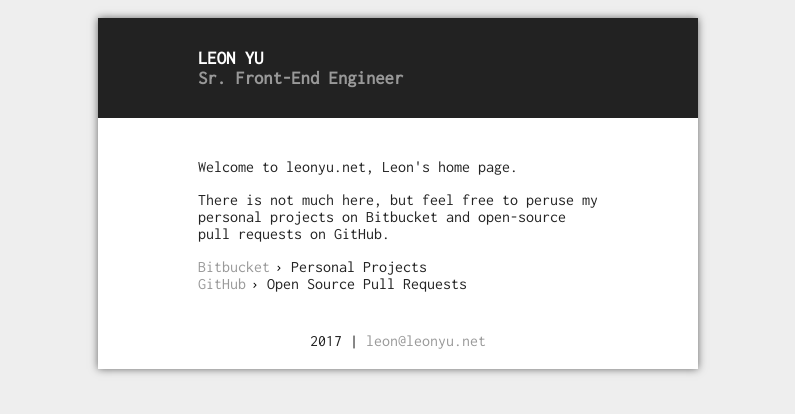
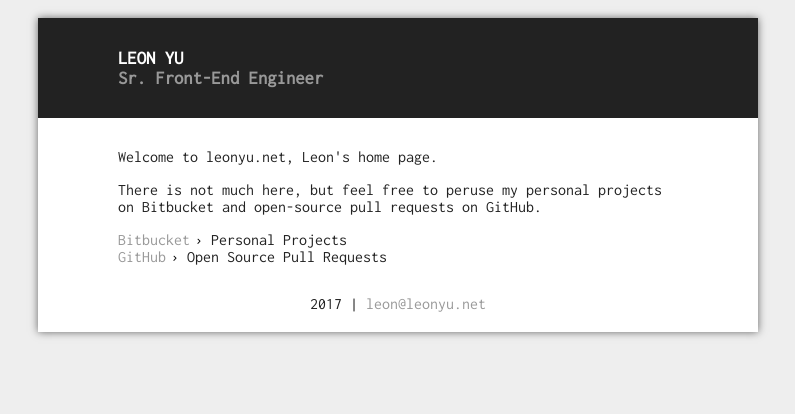
Before and after one commit to leonyu/www.leonyu.net, a plain HTML site: page index.html in a window 1280 px wide. Shown: the whole page, without its empty margins (242-1037 px from the left). Drawn offline with Linux system fonts and the light colour scheme.

Commit message:
Update styling

```diff
--- a/css/penguin.css
+++ b/css/penguin.css
@@ -32,8 +32,8 @@ body {
 }
 
 .margin-restraint {
-  padding-left: 100px;
-  padding-right: 100px;
+  padding-left: 80px;
+  padding-right: 80px;
 }
 
 @media (max-width: 360px) {
@@ -52,8 +52,8 @@ body {
 .page-container {
   margin: 0 auto 10px;
   padding-bottom: 20px;
-  max-width: 600px;
-  width: 600px;
+  max-width: 720px;
+  width: 720px;
   background-color: #fff;
   box-shadow: 0px 0px 8px 0px #666;
 }
@@ -85,8 +85,8 @@ header h3 {
 }
 
 section {
-  margin-top: 40px;
-  margin-bottom: 40px;
+  margin-top: 30px;
+  margin-bottom: 30px;
   font-weight: 400;
 }
 
```
